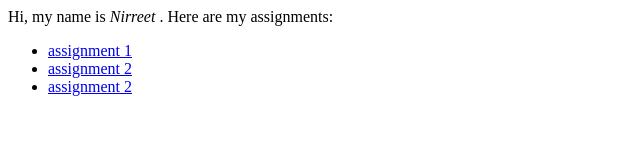
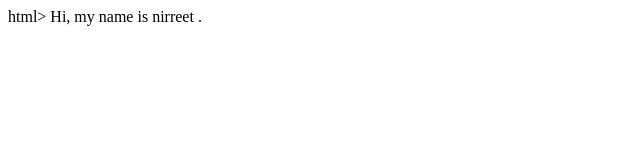
Before and after one commit to nirreet/csci-165, a plain HTML site: page index.html in a window 1280 px wide. Shown: the whole page, without its empty margins (0-640 px from the left). Drawn offline with Linux system fonts and the light colour scheme.

Commit message:
Revert "Update index.html"
This reverts commit 1c5045559f29f1c76bb57da51cc3ea86cfa815e2.

```diff
--- a/index.html
+++ b/index.html
@@ -1,15 +1,8 @@
-<html>
+html>
 <head>
 <title>Home</title>
 </head>
 <body>
-Hi, my name is <em> Nirreet </em>.
-Here are my assignments:
-<br>
-<ul>
-<li> <a href="./assign1.html"> assignment 1 </a> </li>
-<li> <a href="./assign2.html"> assignment 2 </a> </li>
-<li> <a href="./assign3.html"> assignment 2 </a> </li>
-</ul>
+Hi, my name is nirreet .
 </body>
 </html>
```
